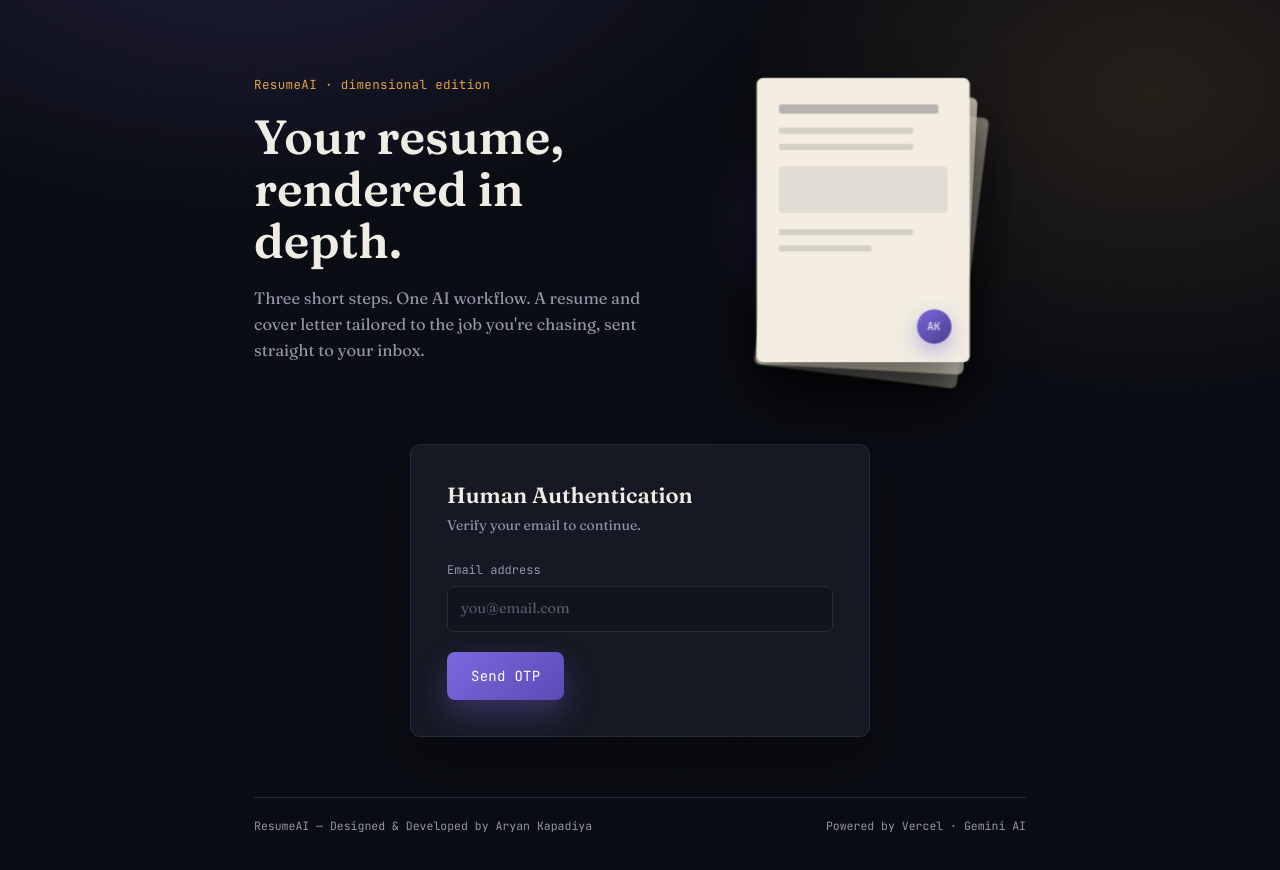
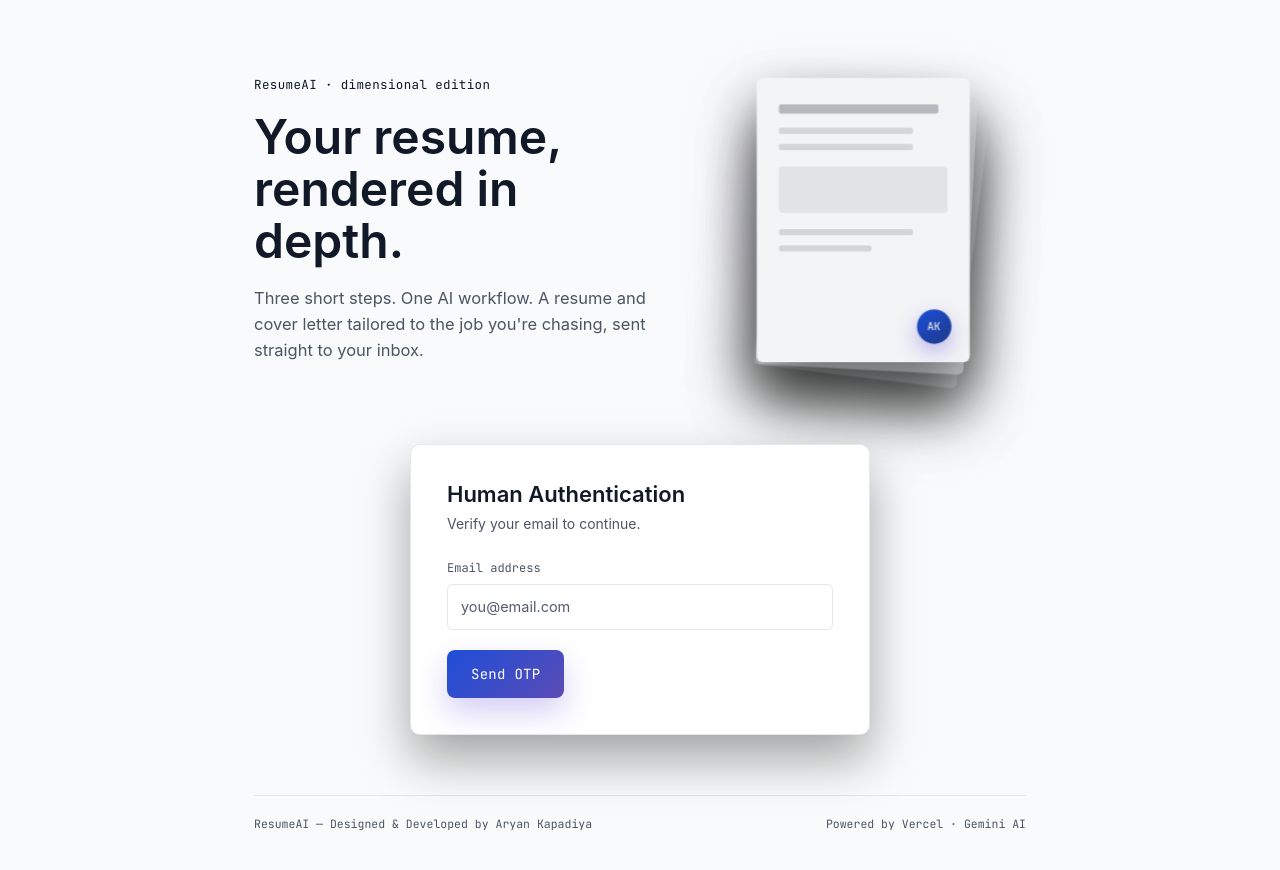
Before and after one commit to aryankapadiya85/Ai-Resume-Builder, a React (Vite) app: page / in a window 1280 px wide. Shown: the top 870 px of the page. Built offline with nearby package versions, Linux system fonts and the light colour scheme.

Commit message:
style: apply a clean, light corporate color palette

```diff
--- a/src/styles.css
+++ b/src/styles.css
@@ -1,19 +1,19 @@
 :root {
-  --void: #0a0c13;
-  --void-raised: #12141d;
-  --panel: #161923;
-  --paper: #f3eee1;
-  --paper-dim: #e4dcc8;
-  --ink: #eeece4;
-  --ink-dim: #9296a8;
-  --violet: #7c68e0;
-  --violet-dim: #4b3f8a;
-  --amber: #e3a341;
-  --error: #ff8a75;
-  --error-bg: #2a1512;
-  --rule: #262a38;
+  --void: #f9fafb;
+  --void-raised: #ffffff;
+  --panel: #ffffff;
+  --paper: #f3f4f6;
+  --paper-dim: #e5e7eb;
+  --ink: #111827;
+  --ink-dim: #4b5563;
+  --violet: #1d4ed8;
+  --violet-dim: #1e3a8a;
+  --amber: #0f172a;
+  --error: #ef4444;
+  --error-bg: #fef2f2;
+  --rule: #e5e7eb;
 
-  --serif: "Fraunces", Georgia, "Times New Roman", serif;
+  --serif: "Inter", -apple-system, BlinkMacSystemFont, "Segoe UI", Roboto, sans-serif;
   --mono: "JetBrains Mono", "SFMono-Regular", Menlo, monospace;
 }
 
@@ -42,10 +42,7 @@
   min-height: 100vh;
   position: relative;
   overflow-x: hidden;
-  background:
-    radial-gradient(ellipse 900px 500px at 20% -10%, rgba(124, 104, 224, 0.18), transparent 60%),
-    radial-gradient(ellipse 700px 500px at 90% 10%, rgba(227, 163, 65, 0.12), transparent 60%),
-    var(--void);
+  background: var(--void);
 }
 
 .grain {
```
